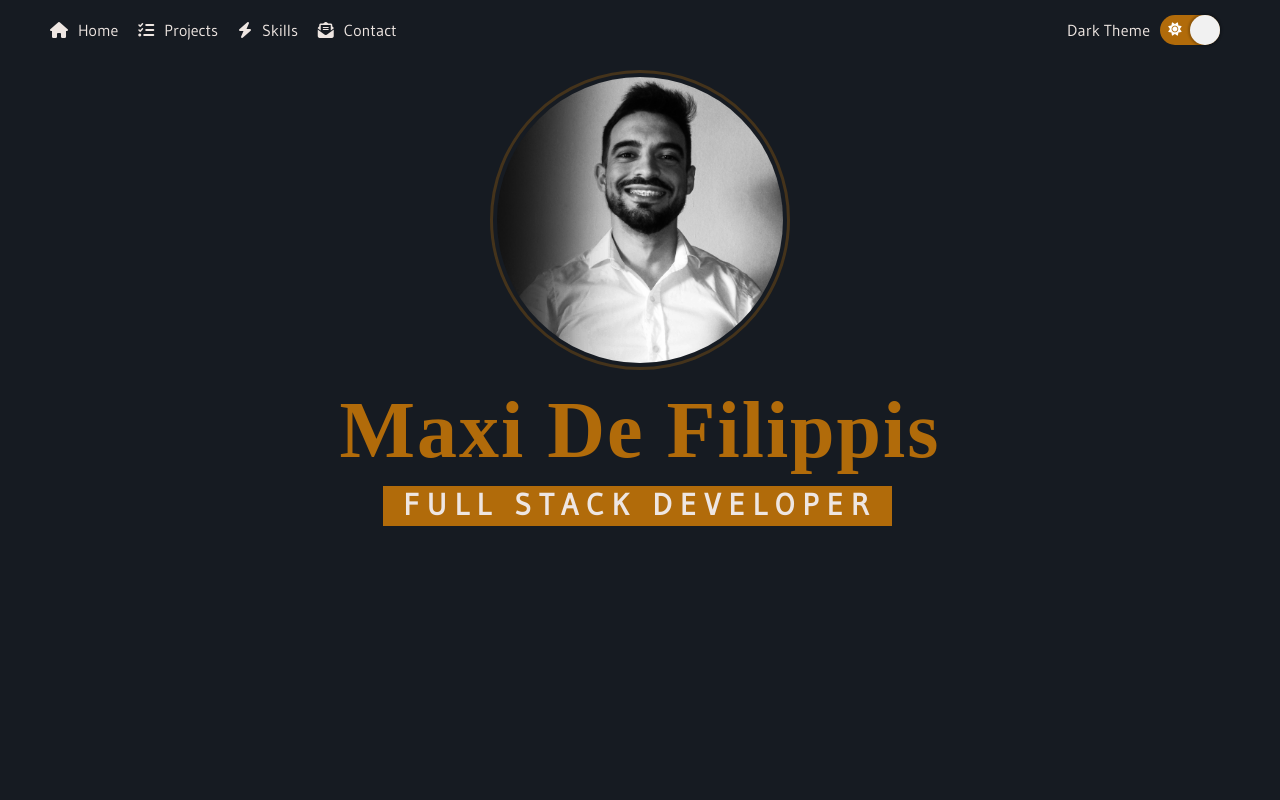
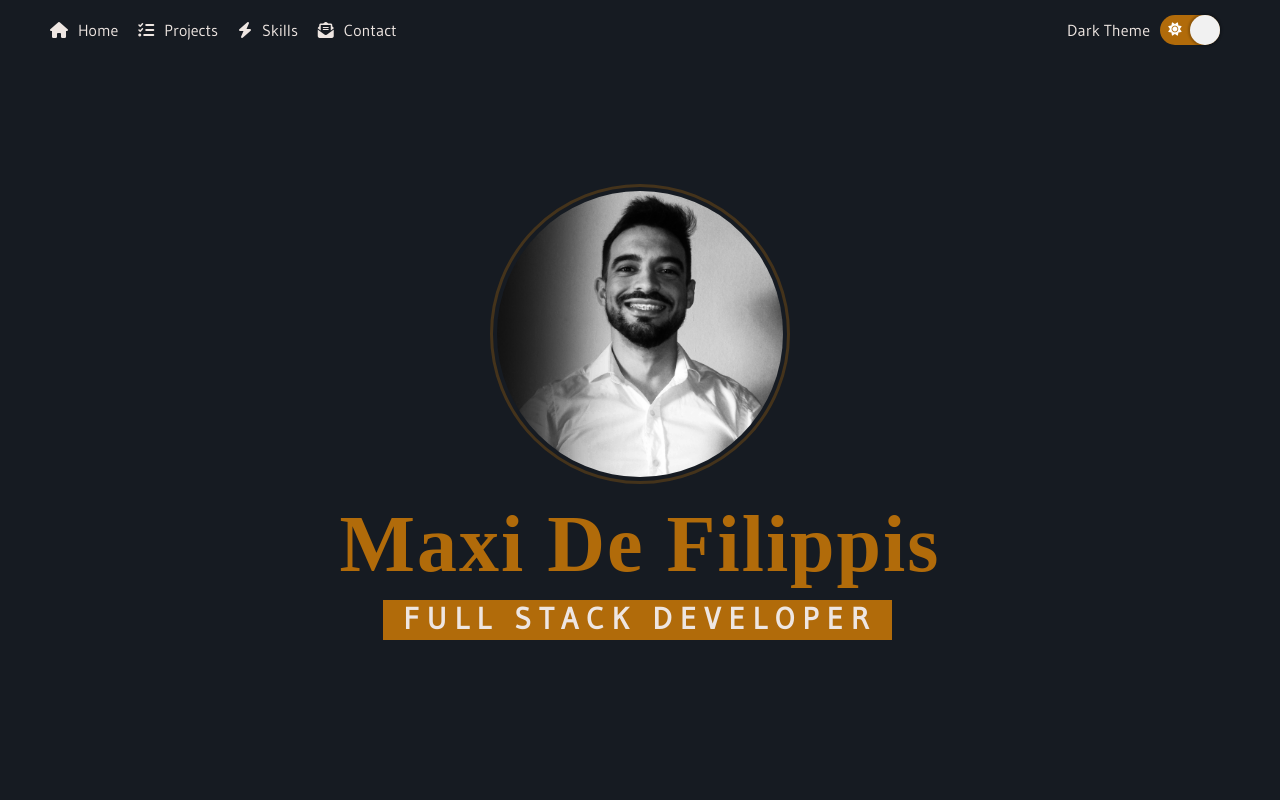
Before and after one commit to maxidefilippis/portfolio, a React (Create React App) app: page / in a window 1280 px wide. Shown: the top 800 px of the page. Built offline with nearby package versions, Linux system fonts and the light colour scheme; some icons are missing; a web font is replaced by a local one.

Commit message:
[UPDATE] Alignment Home

```diff
--- a/src/components/Body/Home/home.module.scss
+++ b/src/components/Body/Home/home.module.scss
@@ -3,10 +3,11 @@
 .home {
   display: flex;
   flex-direction: column;
-  justify-content: flex-start;
+  justify-content: center;
   align-items: center;
   padding: 10px;
   height: 100vh;
+  padding-bottom: 5rem;
   background-color: $back-dark;
   color: $text-dark;
   border-bottom: 30px dashed rgba($orange-color, 0.3);
```
